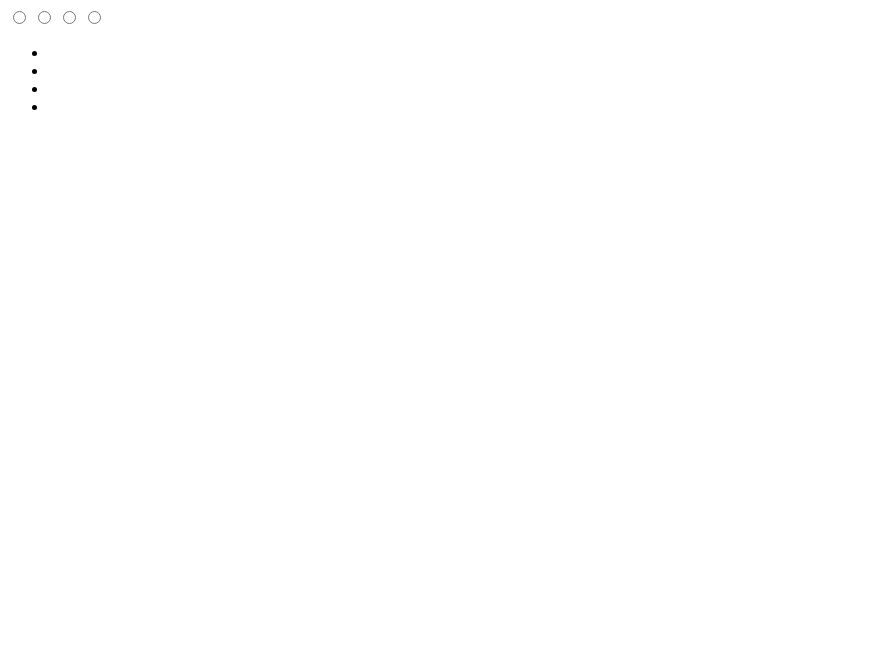
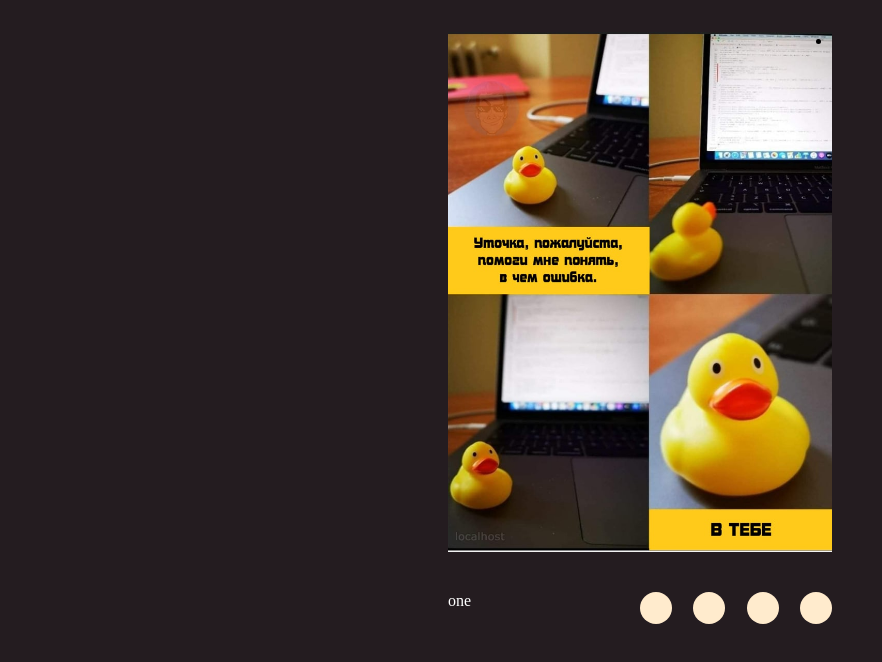
Before and after one commit to ArtemDubovov/cssMemSlider, a plain HTML site: page cssMemSlider/index.html in a window 1280 px wide. Shown: the whole page, without its empty margins (0-882 px from the left). Drawn offline with Linux system fonts and the light colour scheme.

Commit message:
feat: add buttons, images, and carousel titles and img (12 май 2022 г. 12:46:18)

```diff
--- a/cssMemSlider/index.html
+++ b/cssMemSlider/index.html
@@ -4,44 +4,52 @@
     <meta charset="UTF-8">
     <meta http-equiv="X-UA-Compatible" content="IE=edge">
     <meta name="viewport" content="width=device-width, initial-scale=1.0">
+    <link rel="stylesheet" href="./style.css">
     <title>Document</title>
 </head>
 <body>
     <section class="slider">
         <div class="wrapper">
-            <input type="radio" class="radio">
-            <input type="radio" class="radio">
-            <input type="radio" class="radio">
-            <input type="radio" class="radio">
-            <ul class="container">
+            <input type="radio" class="radio" id="radio-1" name="radio">
+            <input type="radio" class="radio" id="radio-2" name="radio">
+            <input type="radio" class="radio" id="radio-3" name="radio">
+            <input type="radio" class="radio" id="radio-4" name="radio">
+            <div class="carousel">
+                <ul class="container-img">
                     <li class="container-item">
-                    <img src="" alt="" class="item-img">
-                    <div class="item-description"></div>
+                        <img src="./img/2022-04-26_12.31.20.jpg" alt="" class="item-img">
                     </li>
                     <li class="container-item">
-                    <img src="" alt="" class="item-img">
-                    <div class="item-description"></div>
+                        <img src="./img/2022-04-26_12.31.36.jpg" alt="" class="item-img">
                     </li>
                     <li class="container-item">
-                    <img src="" alt="" class="item-img">
-                    <div class="item-description"></div>
+                        <img src="./img/image0.jpg" alt="" class="item-img">
                     </li>
                     <li class="container-item">
-                    <img src="" alt="" class="item-img">
-                    <div class="item-description"></div>
+                        <img src="./img/IMG_20220402_151910_372.jpg" alt="" class="item-img">
                     </li>
                 </ul>
+            </div>
+            <div class="titles">
+                <ul class="container-title">
+                    <li class="title"><div class="item-description">one</div></li>
+                    <li class="title"><div class="item-description">two</div></li>
+                    <li class="title"><div class="item-description">three</div></li>
+                    <li class="title"><div class="item-description">four</div></li>
+                </ul>
+            </div>
+
             <div class="buttons">
-                <label for="" class="button">
+                <label for="radio-1" class="button" id="label-1">
                     <span></span>
                 </label>
-                <label for="" class="button">
+                <label for="radio-2" class="button" id="label-2">
                     <span></span>
                 </label>
-                <label for="" class="button">
+                <label for="radio-3" class="button" id="label-3">
                     <span></span>
                 </label>
-                <label for="" class="button">
+                <label for="radio-4" class="button" id="label-3">
                     <span></span>
                 </label>
             </div>
--- a/cssMemSlider/style.css
+++ b/cssMemSlider/style.css
@@ -0,0 +1,120 @@
+*{
+    box-sizing: border-box;
+    margin: 0;
+    padding: 0;
+}
+
+.slider {
+    padding-top: 2rem;
+    background-color: #241C20;
+    height: 100vh;
+}
+.wrapper {
+    width: 30vw;
+    margin: auto;
+    display: flex;
+    flex-flow: wrap row;
+}
+.radio {
+    display: none;
+}
+.carousel{
+    width: 30vw;
+    height: auto;
+    overflow: hidden;
+    margin: auto;
+}
+.container-img {
+    display: flex;
+    width: 400%;
+    height: 100%;
+    transition: 1s margin-left ease;
+}
+.container-item {
+    width: 100%;
+}
+.item-img {
+    display: block;
+    margin: auto;
+    width: 100%;
+    max-height: 70vh;
+}
+.item-description {
+    color: white;
+}
+.buttons {
+    display: flex;
+    width: 50%;
+    justify-content: space-between;
+}
+.button {
+    padding: 1rem;
+    cursor: pointer;
+}
+.button {
+    display: flex;
+    height: 1.6rem;
+    width: 1.6rem;
+    border-radius: 50%;
+    background-color:blanchedalmond;
+
+}
+.button span{
+    display: block;
+    height: 20px;
+    width: 20px;
+    border-radius: 50%;
+    background-color:rgb(79, 10, 240);
+    margin: auto;
+}
+.container-title{
+    width: 400%;
+    display: flex;
+    transition: 1s margin-left ease;
+}
+.titles{
+    width: 50%;
+    overflow: hidden;
+}
+.title{
+    list-style-type: none;
+}
+.item-description{
+    width: 20vw;
+}
+#radio-1:checked ~ .carousel>.container-img{
+    margin-left: 0;
+}
+#radio-2:checked ~ .carousel>.container-img{
+    margin-left: -100%;
+}
+#radio-3:checked ~ .carousel>.container-img{
+    margin-left: -200%;
+}
+#radio-4:checked ~ .carousel>.container-img{
+    margin-left: -300%;
+}
+#radio-1:checked ~ .titles>.container-title{
+    margin-left: 0;
+}
+#radio-2:checked ~ .titles>.container-title{
+    margin-left: -100%;
+}
+#radio-3:checked ~ .titles>.container-title{
+    margin-left: -200%;
+}
+#radio-4:checked ~ .titles>.container-title{
+    margin-left: -300%;
+}
+#radio-1:checked ~ .titles>.container-title{
+    margin-left: 0;
+}
+#radio-2:checked ~ .titles>.container-title{
+    margin-left: -100%;
+}
+#radio-3:checked ~ .titles>.container-title{
+    margin-left: -200%;
+}
+#radio-4:checked ~ .titles>.container-title{
+    margin-left: -300%;
+}
```
Also changed, not shown: cssMemSlider/img/4d435ce1838f23a10aaa15689abd6916.jpg (added), 1 other file. Lines whose indentation alone changed are shown as unchanged.
